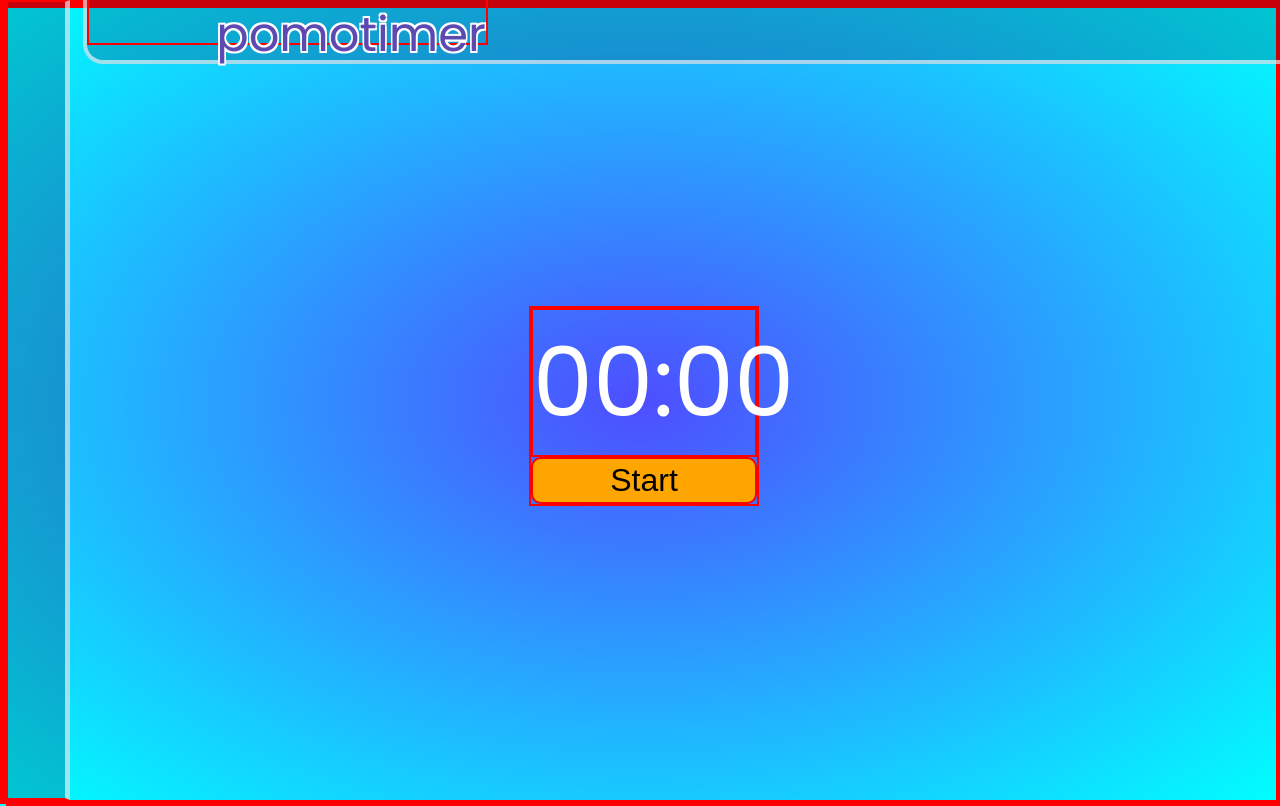
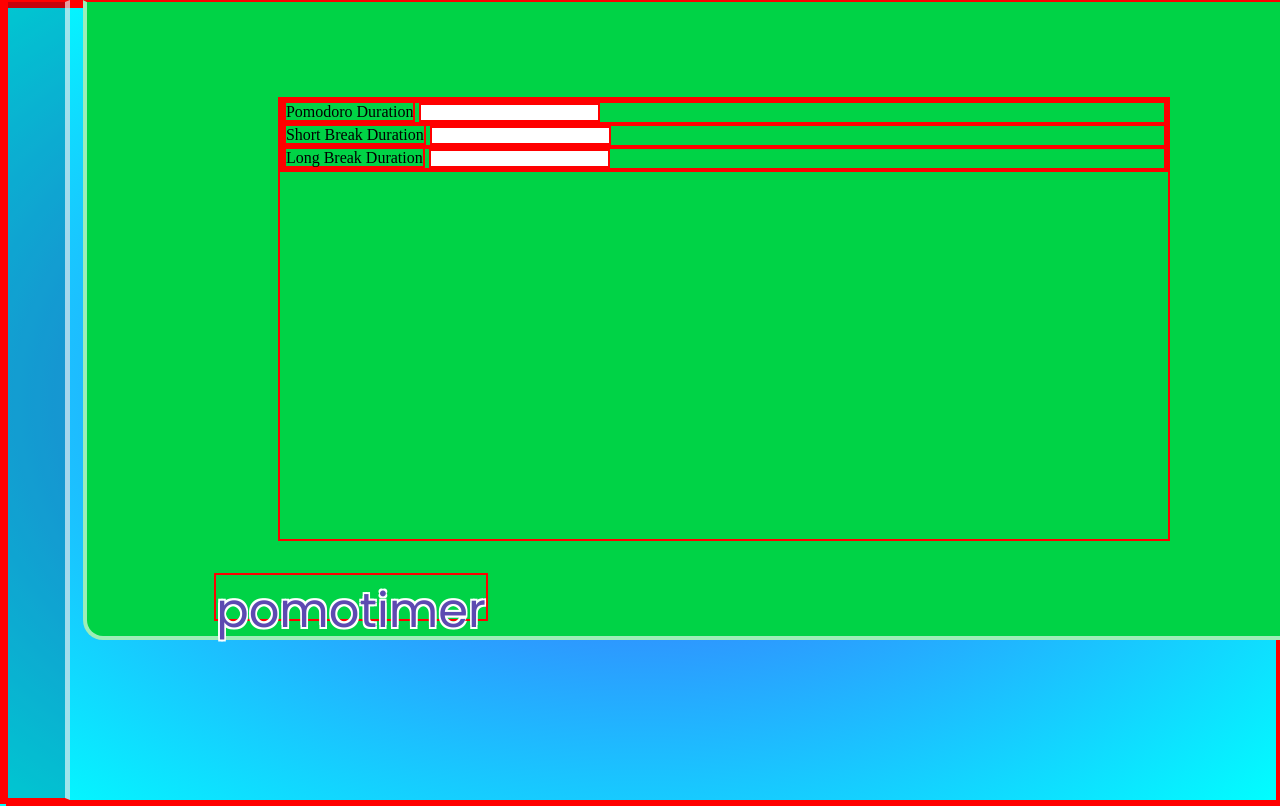
Before and after one commit to yoozn/Pomodoro, a plain HTML site: page index.html in a window 1280 px wide. Shown: the top 806 px of the page. Drawn offline with Linux system fonts and the light colour scheme.

Commit message:
added text entries in nav

```diff
--- a/index.html
+++ b/index.html
@@ -14,6 +14,22 @@
 <body>
     <div class="main-container">
         <div class="nav">
+            <div class="form-container">
+                <form class="form" action="#" method="post">
+                    <div class="form-section">
+                        <label for="pom-duration">Pomodoro Duration</label>
+                        <input type="text" name="pom-duration" id="pom-duration">
+                    </div>
+                    <div class="form-section">
+                        <label for="pom-duration">Short Break Duration</label>
+                        <input type="text" name="pom-duration" id="pom-duration">
+                    </div>
+                    <div class="form-section">
+                        <label for="pom-duration">Long Break Duration</label>
+                        <input type="text" name="pom-duration" id="pom-duration">
+                    </div>
+                </form>
+            </div>
             <p class="title">pomotimer</p>
         </div>
         <div class="side-bar"></div>
--- a/style.css
+++ b/style.css
@@ -26,7 +26,9 @@ body {
     width: 100vw;
     height: 80vh;
     display: flex;
-    justify-content: flex-start;
+    /* justify-content: flex-start; */
+    justify-content: center;
+    align-items: center;
     background-color: var(--panel-colours);
     border-bottom: 4px solid var(--panel-border-colour);
     border-left: 4px solid var(--panel-border-colour);
@@ -35,15 +37,21 @@ body {
     transition: 2s;
 }
 
-.main-container div.nav:hover {
+.form-container {
+    width: 70%;
+    height: 70%;
+}
+
+.main-container div.nav{
     transition: 2s;
     bottom: 20vh;
     background-color: rgb(0, 211, 70);
 }
 
 .title {
-    position:relative;
-    padding-left: 10%;
+    position:absolute;
+    /* padding-left: 10%; */
+    left: 10%;
     top: 90%;
     height: 1em;
     font-size: 3rem;
```
